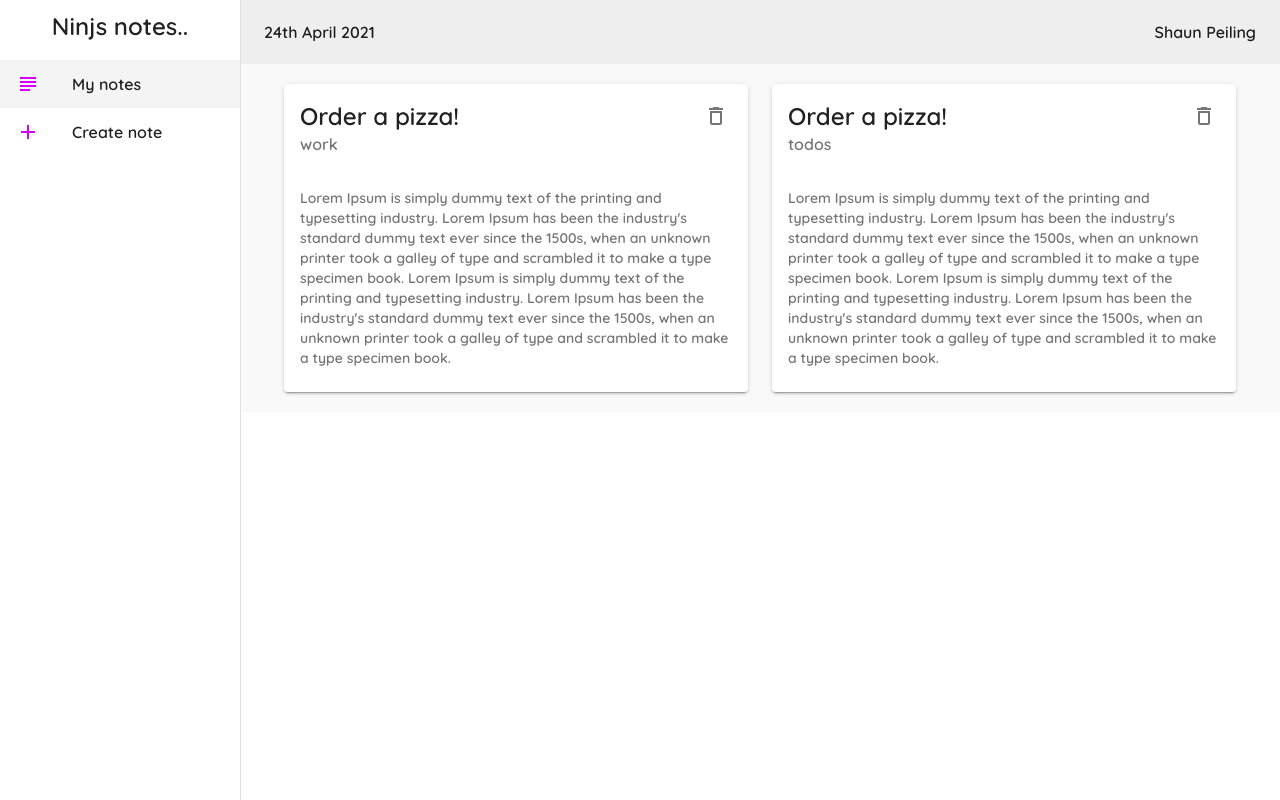
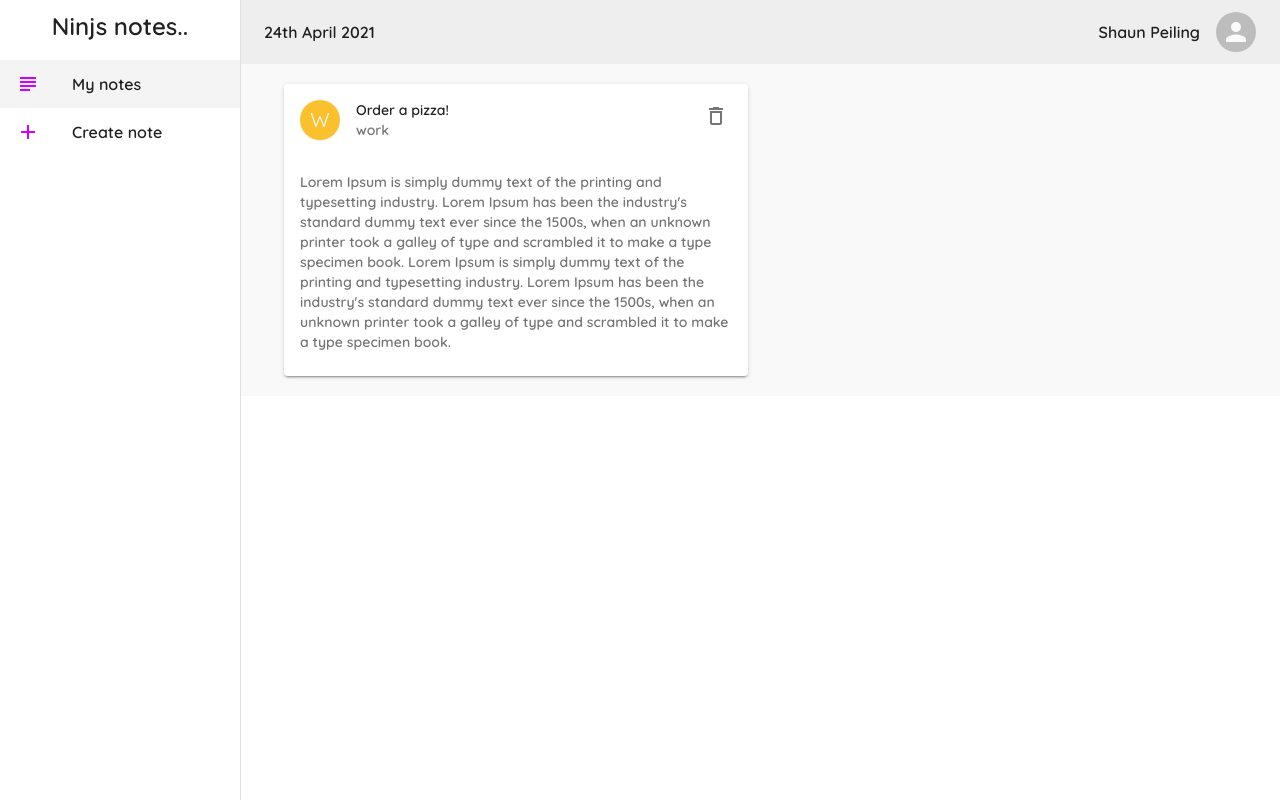
Before and after one commit to ninjasujan/MaterialUI-Boilerplate, a React (Create React App) app: page / in a window 1280 px wide. Built offline with nearby package versions, Linux system fonts and the light colour scheme; data requests are answered from the project's data file.

Commit message:
avatar component and custom avatar

```diff
--- a/data/db.json
+++ b/data/db.json
@@ -5,12 +5,6 @@
       "title": "Order a pizza!",
       "details": "Lorem Ipsum is simply dummy text of the printing and typesetting industry. Lorem Ipsum has been the industry's standard dummy text ever since the 1500s, when an unknown printer took a galley of type and scrambled it to make a type specimen book.\nLorem Ipsum is simply dummy text of the printing and typesetting industry. Lorem Ipsum has been the industry's standard dummy text ever since the 1500s, when an unknown printer took a galley of type and scrambled it to make a type specimen book.",
       "category": "work"
-        },
-        {
-            "id": 3,
-            "title": "Order a pizza!",
-            "details": "Lorem Ipsum is simply dummy text of the printing and typesetting industry. Lorem Ipsum has been the industry's standard dummy text ever since the 1500s, when an unknown printer took a galley of type and scrambled it to make a type specimen book.\nLorem Ipsum is simply dummy text of the printing and typesetting industry. Lorem Ipsum has been the industry's standard dummy text ever since the 1500s, when an unknown printer took a galley of type and scrambled it to make a type specimen book.",
-            "category": "todos"
     }
   ]
 }
--- a/src/pages/components/Layout.js
+++ b/src/pages/components/Layout.js
@@ -8,6 +8,7 @@ import {
     ListItemIcon,
     AppBar,
     Toolbar,
+    Avatar,
 } from "@material-ui/core";
 import { AddOutlined, SubjectOutlined } from "@material-ui/icons";
 import React from "react";
@@ -46,6 +47,9 @@ const useStyle = makeStyles((theme) => {
         date: {
             flexGrow: 1,
         },
+        avatar: {
+            marginLeft: theme.spacing(2),
+        },
     };
 });
 
@@ -74,6 +78,7 @@ const Layout = (props) => {
                         {format(new Date(), "do MMMM Y")}
                     </Typography>
                     <Typography>Shaun Peiling</Typography>
+                    <Avatar className={classes.avatar} />
                 </Toolbar>
             </AppBar>
             <Drawer
--- a/src/pages/components/NoteCard.js
+++ b/src/pages/components/NoteCard.js
@@ -6,13 +6,17 @@ import {
     IconButton,
     Typography,
     makeStyles,
+    Avatar,
 } from "@material-ui/core";
 import { DeleteOutlined } from "@material-ui/icons";
+import { blue, green, yellow } from "@material-ui/core/colors";
 
 const useStyle = makeStyles({
-    test: {
-        border: (note) => {
-            if (note.category == "work") return "1px solid red";
+    avatar: {
+        backgroundColor: (note) => {
+            if (note.category === "work") return yellow[700];
+            if (note.category === "todos") return blue[700];
+            if (note.category === "money") return green[700];
         },
     },
 });
@@ -23,6 +27,11 @@ const NoteCard = (props) => {
         <div>
             <Card elevation={2} classes={classes.border}>
                 <CardHeader
+                    avatar={
+                        <Avatar className={classes.avatar}>
+                            {props.note.category[0].toUpperCase()}
+                        </Avatar>
+                    }
                     action={
                         <IconButton
                             onClick={() =>
```
Lines whose indentation alone changed are shown as unchanged.
